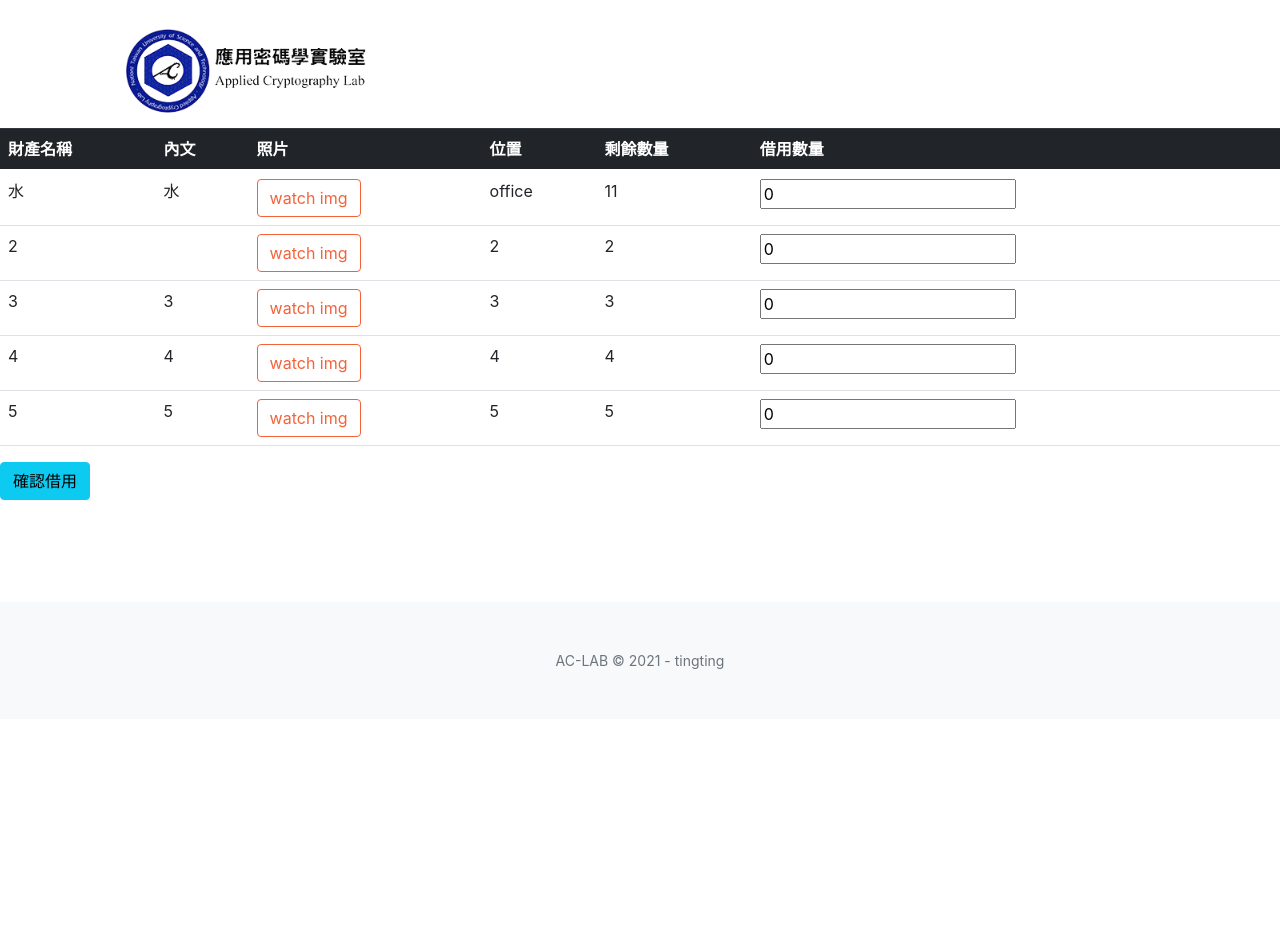
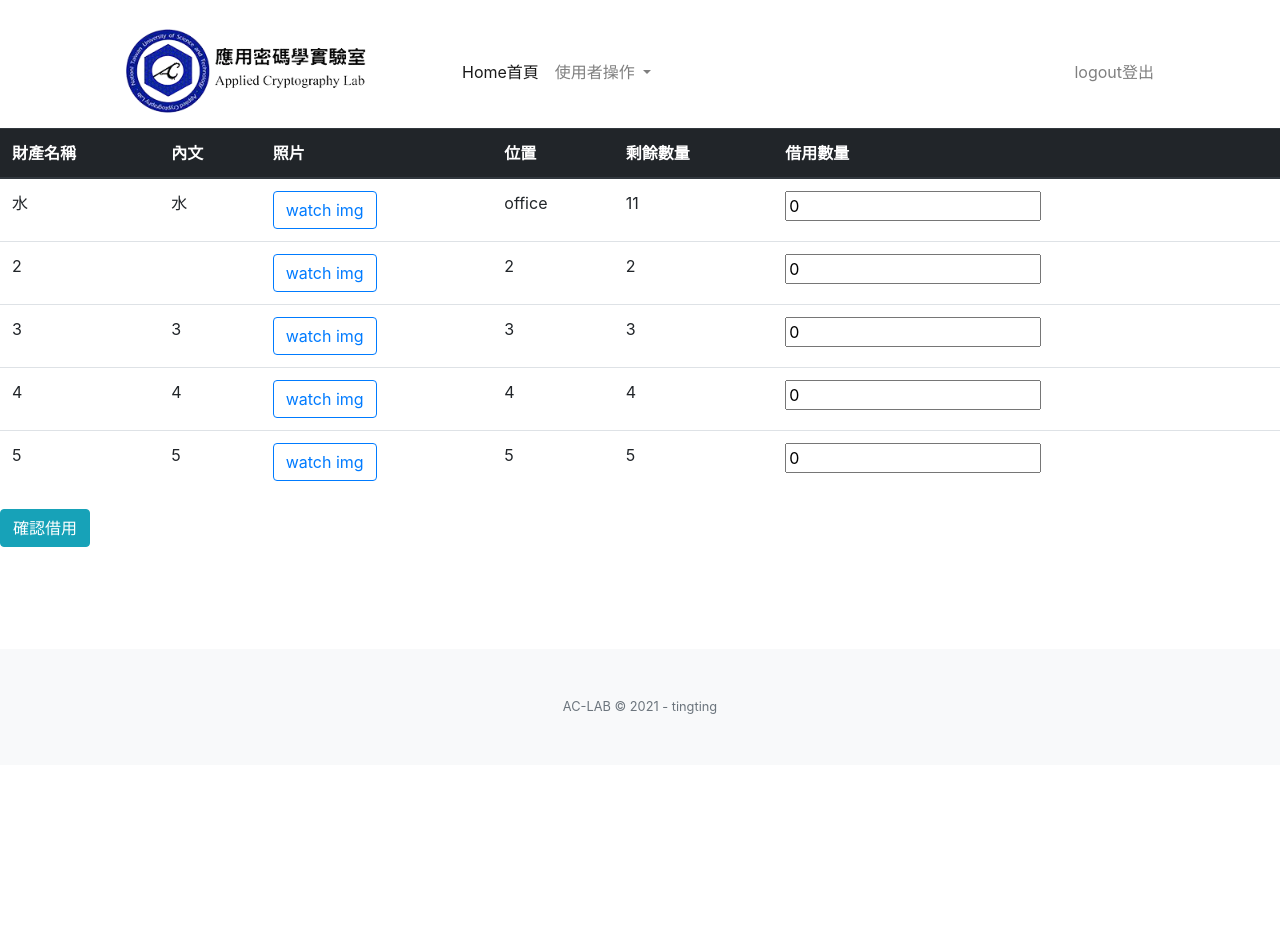
Before and after one commit to wutingting0829/ac_product, a Django app: page /borrow in a window 1280 px wide. After the commit the page ends 714 px from the top, so only its background shows below. Run offline with Django 3.2, Linux system fonts and the light colour scheme; a user stored in the database is signed in; data comes from the database, SQL or seed files in the repository; both versions use the stored data as it was after the commit; some libraries are stand-ins or nearby versions.

Commit message:
Fix: Fix the styles.css 404 problem
Comment the link of styles.css to solve the problem

Author: Aiden

```diff
--- a/templates/base.html
+++ b/templates/base.html
@@ -29,7 +29,7 @@
     <!-- Font Awesome icons (free version)-->
     <script src="https://use.fontawesome.com/releases/v5.15.3/js/all.js" crossorigin="anonymous"></script>
     <!-- Google fonts-->
-    <link href="css/styles.css" rel="stylesheet"/>
+    <!--<link href="css/styles.css" rel="stylesheet"/>-->
 
     <link href="https://fonts.googleapis.com/css?family=Montserrat:400,700" rel="stylesheet" type="text/css"/>
     <link href="https://fonts.googleapis.com/css?family=Roboto+Slab:400,100,300,700" rel="stylesheet" type="text/css"/>
--- a/templates/base/nav.html
+++ b/templates/base/nav.html
@@ -12,16 +12,6 @@
                 <li class="nav-item active">
                     <a class="nav-link" href="/">Home首頁 <span class="sr-only">(current)</span></a> {# href="/"  回主頁 #}
                 </li>
-                {% if request.user.is_authenticated %}
-                    <li class="nav-item">
-                        <a class="nav-link" href="/logout">logout登出</a>
-                    </li>
-                {% else %}
-
-                    <li class="nav-item">
-                        <a class="nav-link" href="/login">login登入</a>
-                    </li>
-                {% endif %}
                 <li class="nav-item dropdown">
                     <a class="nav-link dropdown-toggle" href="#" id="navbarDropdown" role="button"
                        data-toggle="dropdown" aria-haspopup="true" aria-expanded="false">
@@ -33,6 +23,17 @@
                     </div>
                 </li>
             </ul>
+            <ul class="navbar-nav ml-auto">
+                {% if request.user.is_authenticated %}
+                    <li class="nav-item">
+                        <a class="nav-link" href="/logout">logout登出</a>
+                    </li>
+                {% else %}
+                    <li class="nav-item">
+                        <a class="nav-link" href="/login">login登入</a>
+                    </li>
+                {% endif %}
+            </ul>
         </div>
     </div>
 </nav>
```
Also changed, not shown: db.sqlite3.
